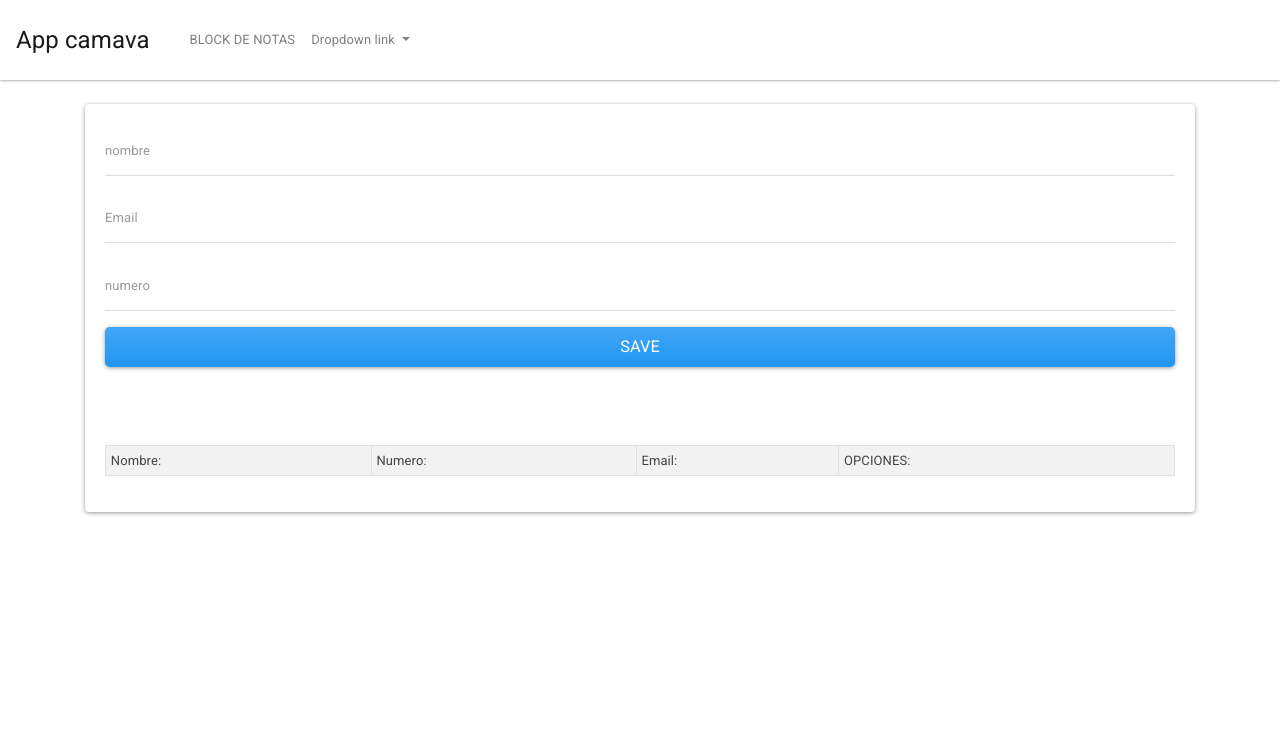
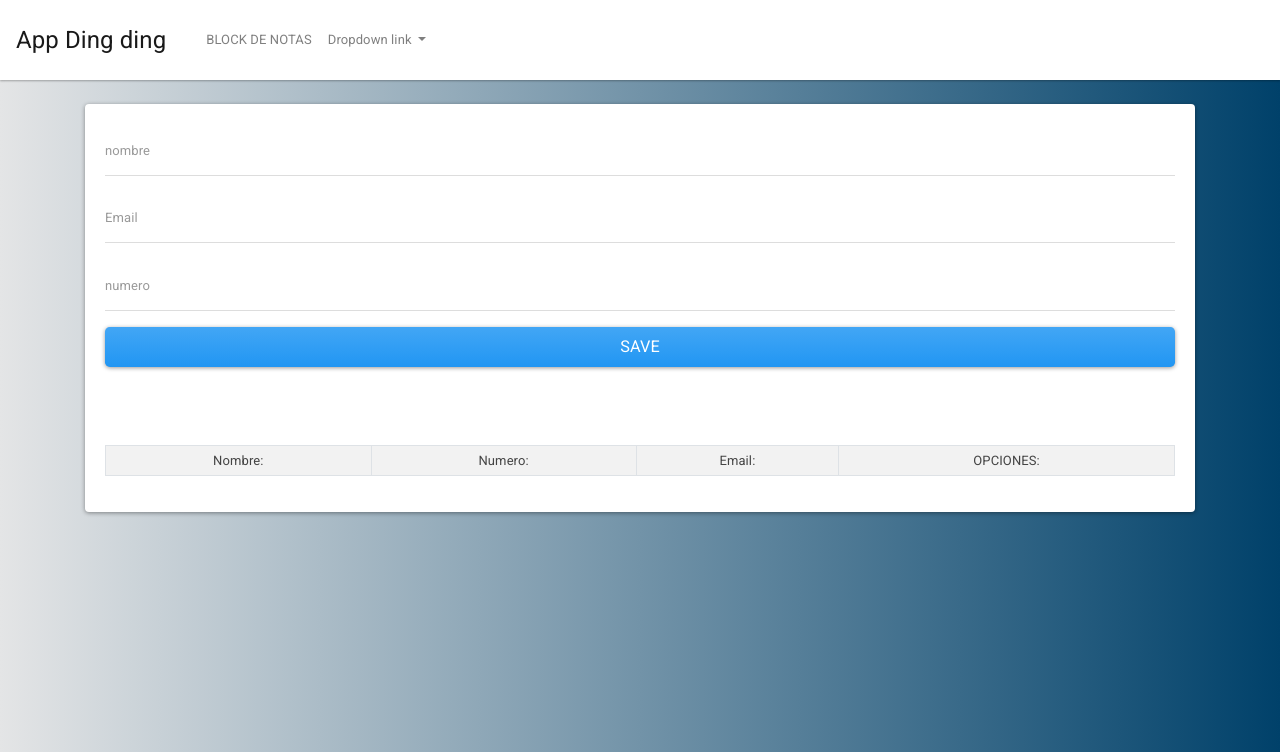
Before and after one commit to david2003camilo/appAgenda, a Flask app: page /index in a window 1280 px wide. Shown: the top 752 px of the page. Run offline with Flask 2, Linux system fonts and the light colour scheme; data that the repository does not hold is empty; some libraries are stand-ins or nearby versions.

Commit message:
ACTUALIZACION

```diff
--- a/static/css/style.css
+++ b/static/css/style.css
@@ -1,2 +1,12 @@
 @charset "UTF-8";
-body{background:#000}
+body{
+    background: #00416A;  /* fallback for old browsers */
+    background: -webkit-linear-gradient(to right, #E4E5E6, #00416A);  /* Chrome 10-25, Safari 5.1-6 */
+    background: linear-gradient(to right, #E4E5E6, #00416A); /* W3C, IE 10+/ Edge, Firefox 16+, Chrome 26+, Opera 12+, Safari 7+ */
+
+    text-align: center;
+}
+.titulo{
+    font-size: 60px;
+    margin: 30px 0 0 0;
+}
--- a/templates/layout.html
+++ b/templates/layout.html
@@ -4,12 +4,12 @@
     <meta charset="UTF-8">
     <meta name="viewport" content="width=device-width, initial-scale=1.0">
     <link rel="stylesheet" href="https://bootswatch.com/4/materia/bootstrap.min.css">
-    <lik rel="stylesheet" href="{{url_for('static', filename='css/style.css')}}">
+    <link rel="stylesheet" href="{{url_for('static', filename='css/style.css')}}">
     <title>index</title>
 </head>
 <body>
     <nav class="navbar navbar-expand-lg navbar-light bg-light">
-        <a class="navbar-brand" href="/">App camava </a>
+        <a class="navbar-brand" href="/">App Ding ding </a>
         <button class="navbar-toggler" type="button" data-toggle="collapse" data-target="#navbarNavDropdown" aria-controls="navbarNavDropdown" aria-expanded="false" aria-label="Toggle navigation">
           <span class="navbar-toggler-icon"></span>
         </button>
```
Also changed, not shown: templates/login.html (+5 -4 lines).
